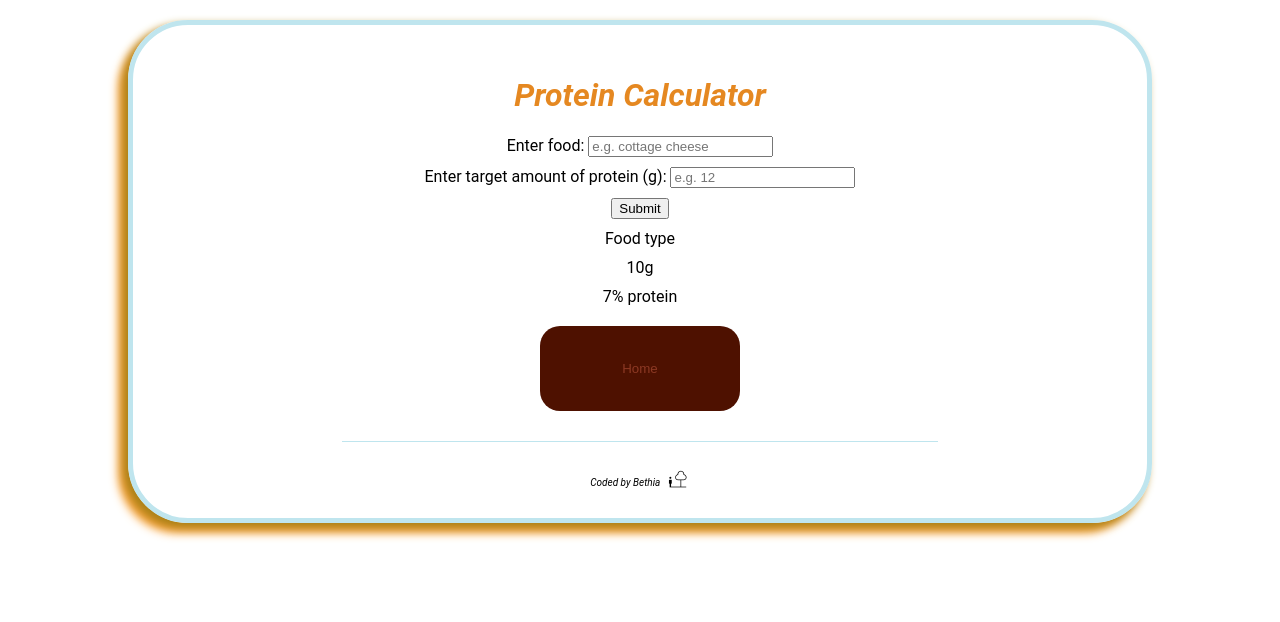
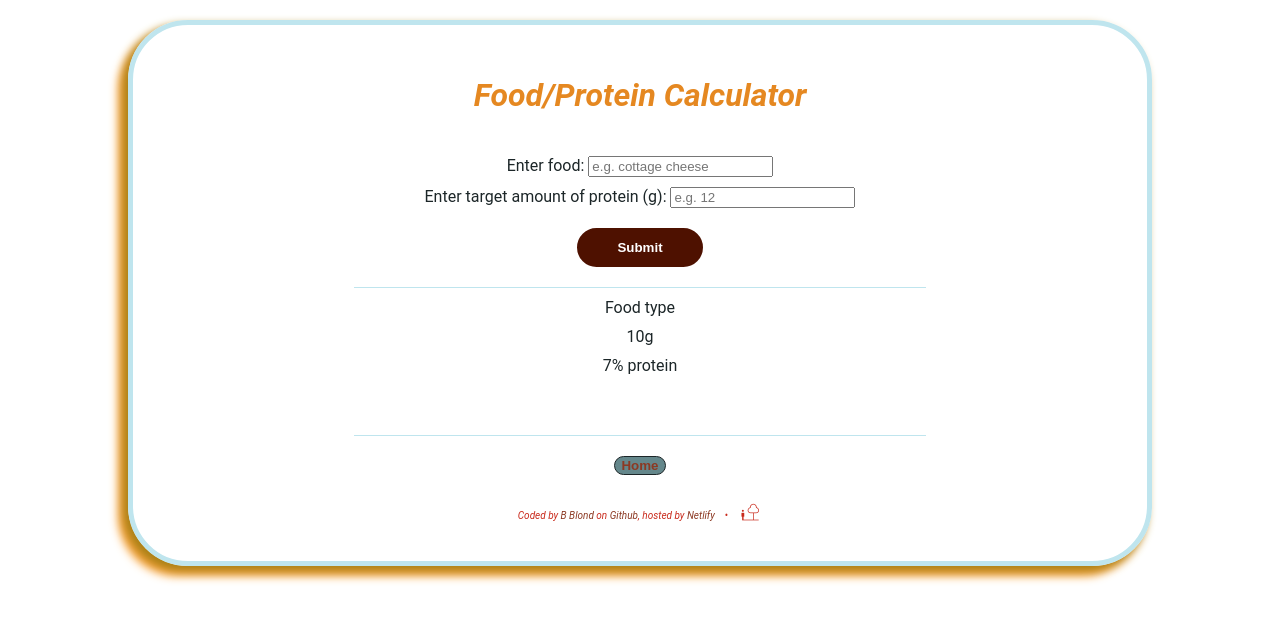
Before and after one commit to bumblingbe/Protein-Calculator, a plain HTML site: page proteinCalculator.html in a window 1280 px wide. Drawn offline with nearby package versions, Linux system fonts and the light colour scheme.

Commit message:
Colours updated, css file restructured, footer adjusted (space & text), spacer div added, html pages renamed

```diff
--- a/weightPerFood.html
+++ b/proteinCalculator.html
@@ -3,7 +3,7 @@
   <head>
     <meta charset="UTF-8" />
     <meta name="viewport" content="width=device-width, initial-scale=1.0" />
-    <title>Food quantity</title>
+    <title>Food/Protein Calculator</title>
     <link rel="stylesheet" href="src/styles.css" />
     <link
       rel="stylesheet"
@@ -13,7 +13,7 @@
   <body>
     <header></header>
     <main>
-      <h1>Protein Calculator</h1>
+      <h1>Food/Protein Calculator</h1>
       <form action="" id="food-type">
         <div>
           <label for="food-input">Enter food:</label>
@@ -28,27 +28,39 @@
           <input type="text" placeholder="e.g. 12" id="grams-protein" />
         </div>
         <div>
-          <input type="submit" required />
+          <input type="submit" required class="formButton smallButton" />
         </div>
       </form>
+      <div class="spacer"></div>
       <section>
         <div>Food type</div>
         <div>10g</div>
         <div>7% protein</div>
       </section>
-
-      <button>
+    </main>
+    <footer>
+      <div class="spacer"></div>
+      <button id="home-button">
         <a
-          href="file:///C:/Users/green/OneDrive/Desktop/Learning/MOOCs/SheCodes/Plus/Own%20Projects/Protein-g-calculator/index.html?"
+          href="file:///C:/Users/green/OneDrive/Desktop/Learning/MOOCs/SheCodes/Plus/Own%20Projects/Protein-g-calculator/home.html"
           >Home</a
         >
       </button>
-    </main>
-    <footer>
-      Coded by Bethia
-      <span class="material-symbols-outlined" id="footer-icon"
-        >nature_people</span
-      >
+      <div>
+        Coded by
+        <a href="https://github.com/bumblingbe" target="_blank">B Blond</a> on
+        <a
+          href="https://github.com/bumblingbe/Protein-Calculator"
+          target="_blank"
+          >Github</a
+        >, hosted by
+        <a href="https://protein-g-calculator.netlify.app/" target="_blank"
+          >Netlify</a
+        ><span class="footerDivider">•</span
+        ><span class="material-symbols-outlined" id="footer-icon"
+          >nature_people</span
+        >
+      </div>
     </footer>
   </body>
   <script src="src/script.js"></script>
--- a/src/styles.css
+++ b/src/styles.css
@@ -17,6 +17,8 @@
   --color2: #4e1100;
   --color3: #c92a1c;
   --color4: #bfe5ee;
+  --color4b: #64878b;
+  --color4c: #2d4049;
   --color5: #1c2628;
   --color5b: #221f0d;
   --color6: #a88017;
@@ -33,12 +35,18 @@ body {
   text-align: center;
   text-decoration: none;
   font-family: "Roboto", sans-serif;
+  color: var(--color5);
   box-shadow: -5px 5px 10px 0 var(--color6), -10px 10px 10px 0 var(--color0a);
 }
 
 h1 {
   color: var(--color1);
   font-style: italic;
+  padding-bottom: 20px;
+}
+
+section {
+  margin-top: ;
 }
 
 div {
@@ -52,14 +60,69 @@ div {
   flex-wrap: wrap;
 }
 
-button {
+button,
+.formButton {
+  /*spacing*/
   margin: 10px 15px;
+  /*border*/
+  border-radius: 20px;
+  border-width: 2px;
+  border-style: solid;
+  border-color: var(--color5);
+  /*background*/
+  background-color: var(--color2);
+  /*font*/
+  color: var(--color8);
+  font-weight: 600;
+}
+
+.mediumButton {
+  /*spacing*/
   width: 40%;
   max-width: 200px;
   min-height: 85px;
   padding: 10px 3vw;
-  border-radius: 20px;
-  border: none;
+}
+
+.smallButton {
+  /*spacing*/
+  margin: 10px 15px;
+  padding: 10px 3vw;
+}
+
+:hover {
+  /*hover*/
+  cursor: pointer;
+  transition: 150ms;
+}
+
+.openingQuestions,
+.formButton {
+  /*border*/
+  border-color: var(--color2);
+}
+
+.openingQuestions:hover,
+.formButton:hover {
+  /*font*/
+  color: var(--color3);
+  /*font*/
+  background-color: var(--color8);
+}
+
+#home-button {
+  /*border*/
+  border-radius: 15px;
+  border-color: var(--color5);
+  border-width: 1px;
+  /*background*/
+  background-color: var(--color4b);
+  /*font*/
+  color: var(--color4c);
+}
+
+#home-button:hover {
+  border-color: var(--color5);
   background-color: var(--color2);
   color: var(--color8);
 }
@@ -79,11 +142,16 @@ footer {
   padding: 20px;
 }
 
+.spacer {
+  border-top: 1px solid var(--color4);
+  margin-left: 20%;
+  margin-right: 20%;
+}
+
 footer {
-  border-top: 1px solid var(--color4);
-  margin: 0 20%;
   font-size: 10px;
   font-style: italic;
+  color: var(--color3);
 }
 
 #food-type {
@@ -94,7 +162,11 @@ footer {
   font-variation-settings: "FILL" 0, "wght" 100, "GRAD" 0, "opsz" 24;
   position: relative;
   top: 4.5px;
-  margin-left: 3px;
+}
+
+.footerDivider {
+  padding: 0 10px;
+  font-style: normal;
 }
 
 #footer-icon {
```
Also changed, not shown: home.html (renamed from index.html, +14 -6 lines), proteinIntake.html (added, +64 -0 lines), proteinPerWeigh.html (deleted, +0 -45 lines).
